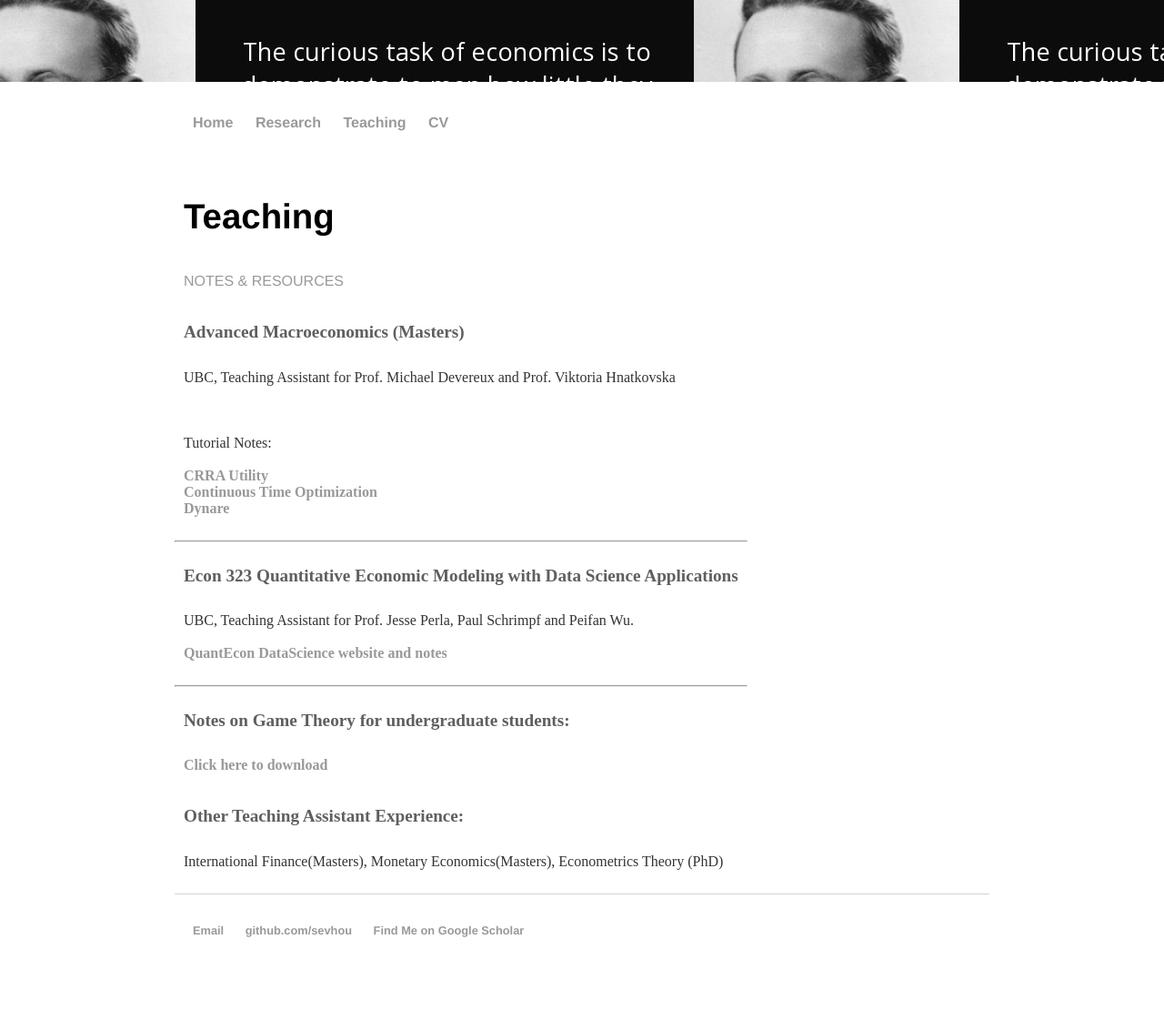
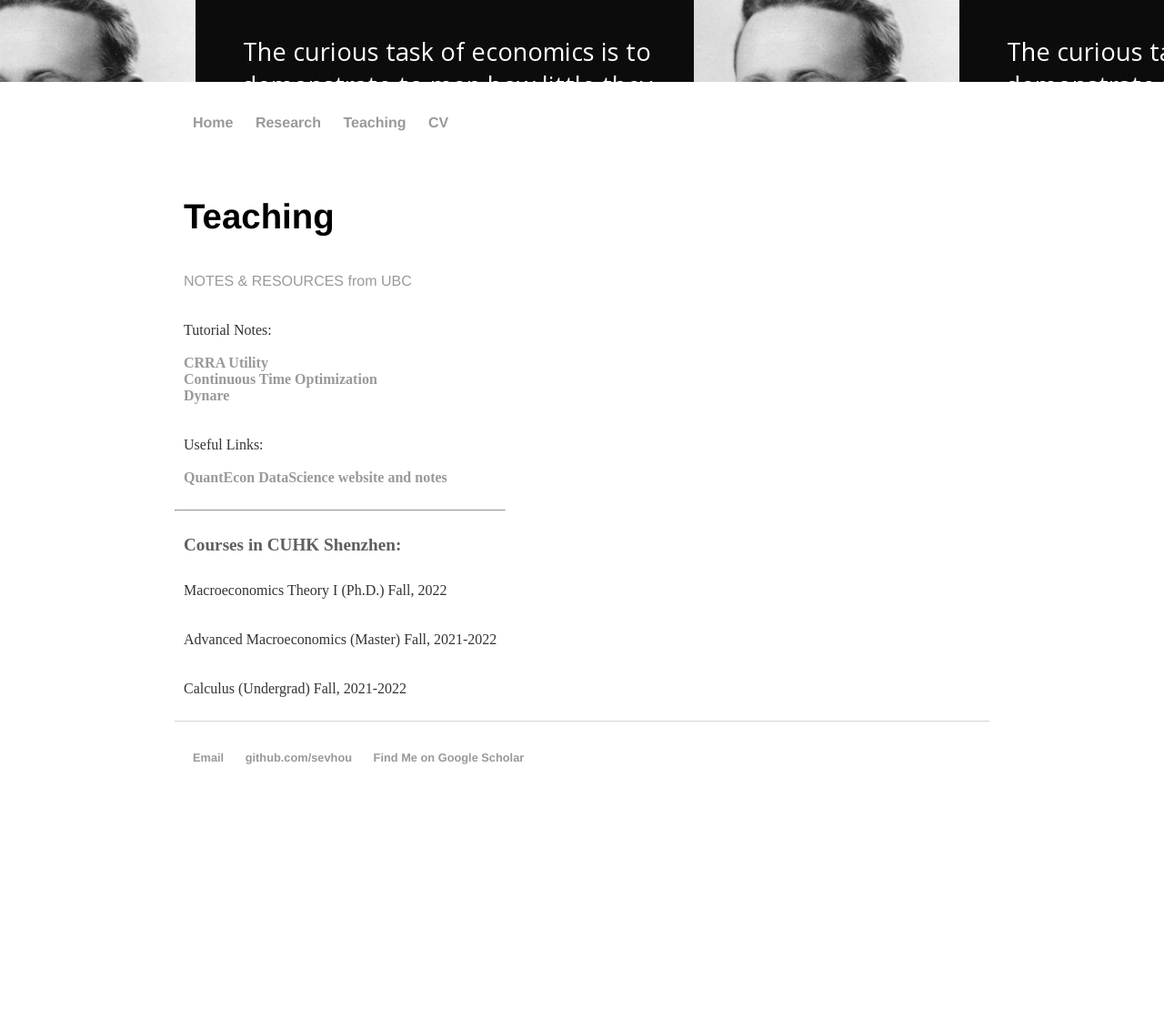
Before and after one commit to sevhou/sevhou.github.io, a Jekyll site: the page built from teaching/index.html, in a window 1280 px wide. Shown: the whole page at 91% size. Built offline with Jekyll 4.4.1, drawn with Linux system fonts in a browser that asks for light colours; after the commit the page ends 920 px from its top, so only the background shows below that.

Commit message:
Update index.html

```diff
--- a/teaching/index.html
+++ b/teaching/index.html
@@ -6,10 +6,7 @@ title: Teaching
 <div class="blurb">
 	<h1>Teaching</h1>
 
-	<p class="light-text">NOTES & RESOURCES</p>
-    <h2>Advanced Macroeconomics (Masters)</h2>
-		  <p>UBC, Teaching Assistant for Prof. Michael Devereux and Prof. Viktoria Hnatkovska
-			  <br><br>
+	<p class="light-text">NOTES & RESOURCES from UBC</p>
 		  <p>Tutorial Notes:
 			  <br><br>
 			  <a href="https://sevhou.github.io/teaching/tutorial_CRRA.pdf"><b>CRRA Utility</b></a>
@@ -20,23 +17,19 @@ title: Teaching
 		 </p>
 
 
-
-	<hr>
-
-    <h2>Econ 323 Quantitative Economic Modeling with Data Science Applications</h2>
-		  <p>UBC, Teaching Assistant for Prof. Jesse Perla, Paul Schrimpf and Peifan Wu.
+		  <p>Useful Links:
 			  <br><br>
 			 <a href="https://datascience.quantecon.org/"><b>QuantEcon DataScience website and notes</b></a>
 		</p>
 
  <hr>
 
-   <h2>Notes on Game Theory for undergraduate students:</h2>
-	<p>
-	<a href="/"><b>Click here to download</b></a>
-	</p>
 
-   <h2>Other Teaching Assistant Experience:</h2>
+   <h2>Courses in CUHK Shenzhen:</h2>
 
-       <p>International Finance(Masters), Monetary Economics(Masters), Econometrics Theory (PhD)
+       <p>Macroeconomics Theory I (Ph.D.)               Fall, 2022
+	       </p>
+       <p>Advanced Macroeconomics (Master)              Fall, 2021-2022
+	       </p>
+       <p>Calculus (Undergrad)                          Fall, 2021-2022
       </p>
```
